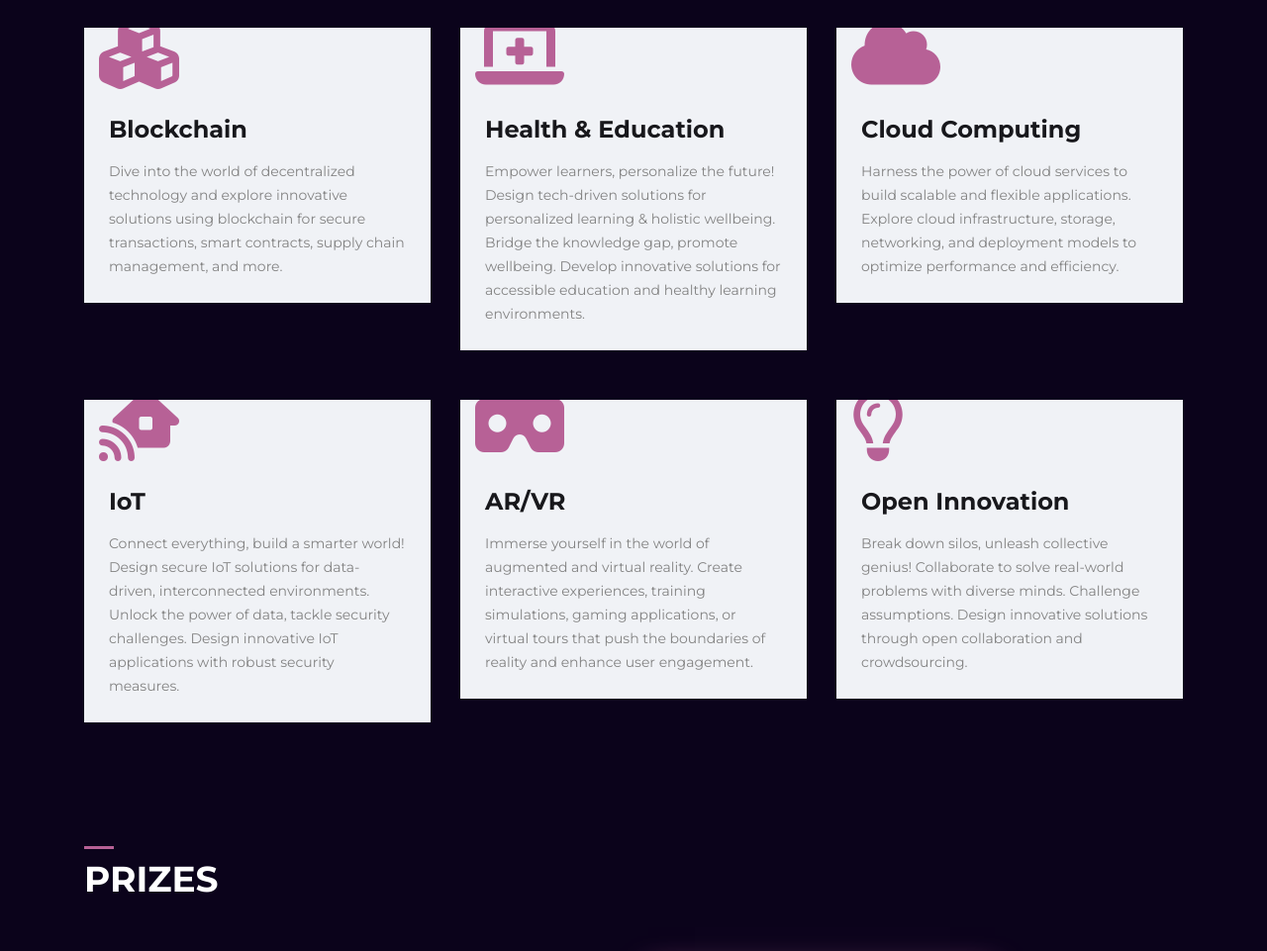
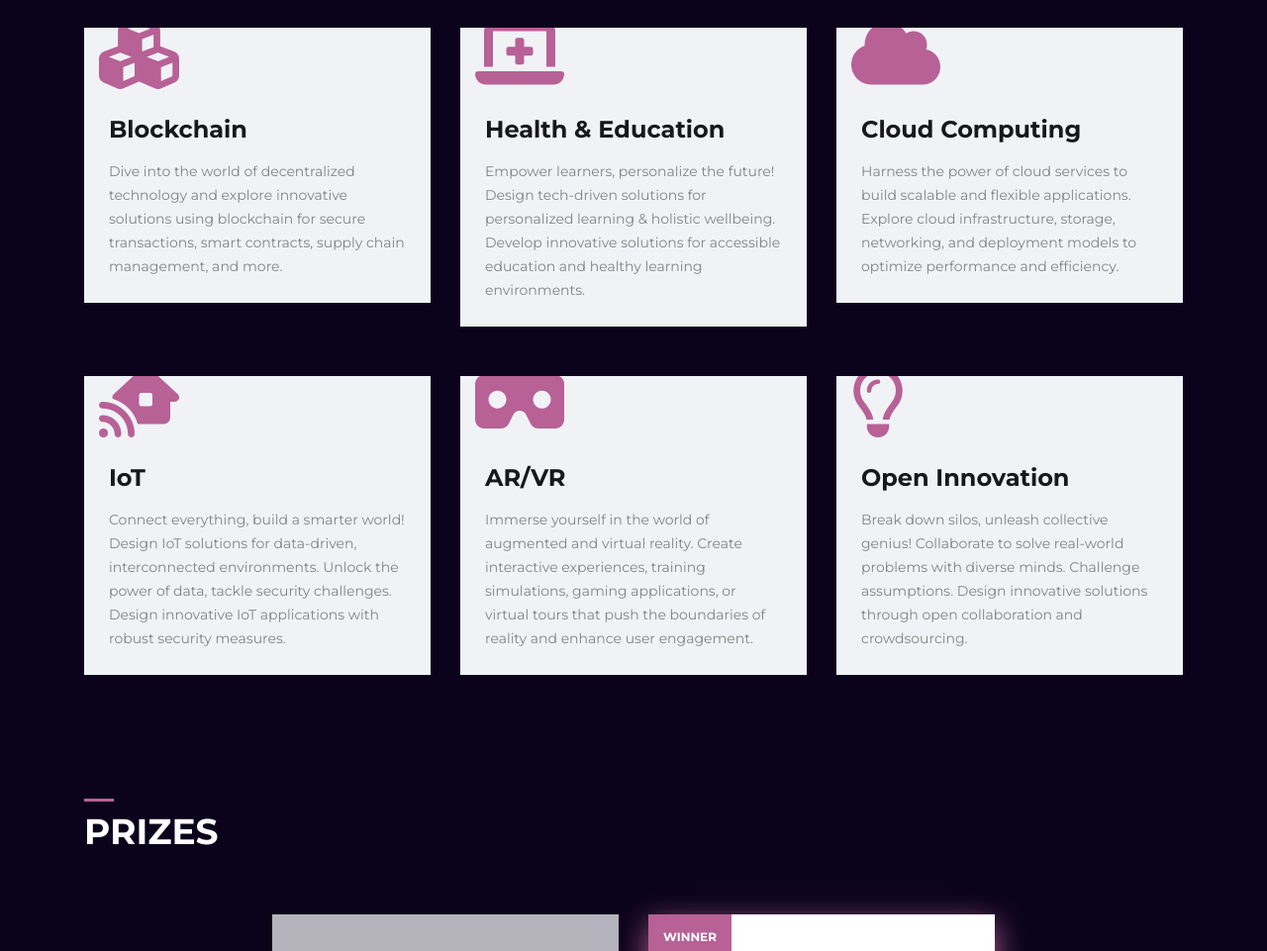
Before and after one commit to lochanchugh/hackorelay, a plain HTML site: page index.html in a window 1280 px wide. Shown: the part 1968-2929 px from the top of the page at 99% size. Drawn offline with nearby package versions, Linux system fonts and the light colour scheme; a web font is replaced by a local one.

Commit message:
Update index.html

```diff
--- a/index.html
+++ b/index.html
@@ -279,7 +279,7 @@ style="height: 44px; width: 312px"
 <div class="content">
 <h4>Health & Education</h4>
 <p>
-Empower learners, personalize the future! Design tech-driven solutions for personalized learning & holistic wellbeing. Bridge the knowledge gap, promote wellbeing. Develop innovative solutions for accessible education and healthy learning environments.
+Empower learners, personalize the future! Design tech-driven solutions for personalized learning & holistic wellbeing. Develop innovative solutions for accessible education and healthy learning environments.
 </p>
 </div>
 </div>
@@ -304,7 +304,7 @@ Empower learners, personalize the future! Design tech-driven solutions for perso
 <div class="content">
 <h4>IoT</h4>
 <p>
-  Connect everything, build a smarter world! Design secure IoT solutions for data-driven, interconnected environments.
+  Connect everything, build a smarter world! Design IoT solutions for data-driven, interconnected environments.
 Unlock the power of data, tackle security challenges. Design innovative IoT applications with robust security measures.</p>
 </div>
 </div>
```
